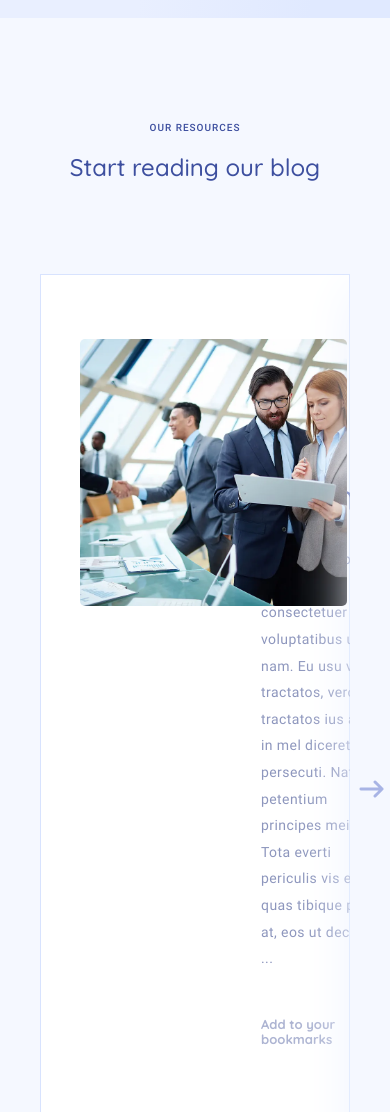
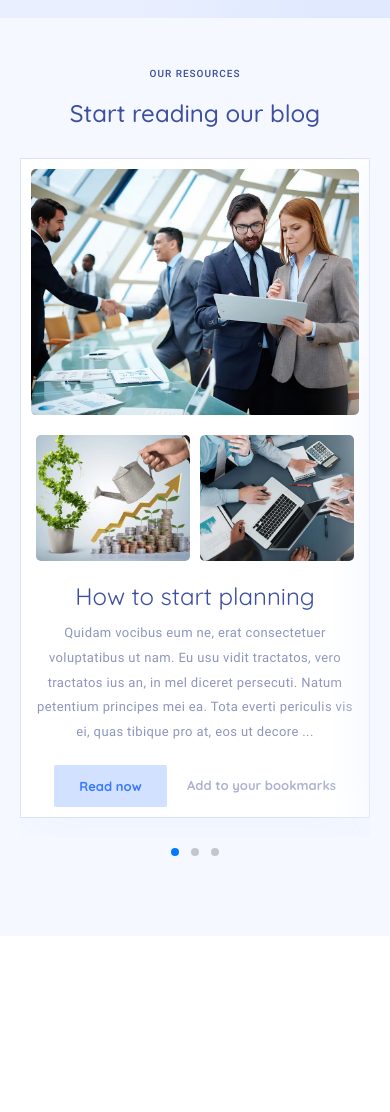
Before and after one commit to andreicritick/productivity, a website: page public/index.html in a window 390 px wide. Shown: the part 3200-4312 px from the top of the page. After the commit the page ends 4136 px from the top, so only its background shows below. Drawn offline with Linux system fonts and the light colour scheme; files whose address does not match are found by name.

Commit message:
Create responsive: - 320px

```diff
--- a/src/scss/sections/blog/blog.scss
+++ b/src/scss/sections/blog/blog.scss
@@ -1,13 +1,24 @@
 .blog {
-    padding: 104px 0 73px;
+    padding: 50px 0; //104 0 73
 	background: $bg;
+
+	@media all and (min-width: $sm) {
+	}
 
 	.container.nav {
 		position: relative;
 	}
 
+	.container.big {
+		padding: 0;
+
+		@media all and (min-width: $m) {
+			padding: 0 20px;
+		}
+	}
+
 	.h3-wrapp {
-		margin-bottom: 92px;
+		margin-bottom: 30px; //mb92
 	}
 
 	.subtitle {
@@ -20,8 +31,9 @@
 
 	.blog-slide {
 		display: flex;
-		padding: 64px 41px 64px 39px;
-		margin-bottom: 109px;
+		flex-direction: column; //row
+		padding: 10px; // 64 41 64 39
+		margin-bottom: 40px; //109
 		background: $white;
 		border: 1px solid #D8E3FE;
 		box-shadow: 0px 15px 50px #EFF4FF;
@@ -29,25 +41,25 @@
 
 	&-gallery {
 		display: flex;
-		flex-direction: column;
+		flex-direction: row; //col
 		justify-content: center;
 		flex-wrap: wrap;
-		width: 50%;
-		margin-right: 67px;
-		max-height: 267px;
+		width: 100%; //50
+		margin-bottom: 20px; //67r
+		max-height: 100%; //267
 	}
 
 	.gallery-item {
-		width: 267px;
-		height: 267px;
+		width: 100%; //267
+		height: 100%; //200px
 		position: relative;
-		margin-right: 13px;
+		margin: 0 0 20px 0; //13r
 
 		&:nth-child( n + 2 ) {
-			width: 126px;
+			width: calc( 50% - 10px); //126
 			height: 126px;
-			margin-right: 0;
-			margin-bottom: 13px;
+			margin-right: 10px;
+			margin-bottom: 0; //13
 
 			.gallery-loup {
 				width: 35px;
@@ -56,7 +68,7 @@
 		}
 
 		&:last-child {
-			margin-bottom: 0;
+			margin: 0; //mb 0
 		}
 	}
 
@@ -89,36 +101,41 @@
 	}
 
 	&-info {
-		width: 50%;
+		width: 100%; //50
 	}
 
 	&-title {
 		font-family: $ff-quick;
 		font-weight: $fw-regular;
-		font-size: $fs-xl;
+		font-size: $fs-lg; //xl
 		line-height: 1.25;
 		color: $headings;
-		margin-bottom: 27px;
+		margin-bottom: 10px; //27
+		text-align: center; //l
 	}
 
 	&-text {
 		font-family: $ff-roboto;
 		font-weight: $fw-regular;
-		font-size: $fs-ss;
+		font-size: $fs-s; //ss
 		line-height: 1.9;
 		letter-spacing: $ls03;
 		color: $plan-text;
-		margin-bottom: 45px;
+		margin-bottom: 20px; //45
+		text-align: center; //l
 	}
 
 	&-buttons {
 		display: flex;
 		align-items: center;
+		justify-content: center;
 	}
 
 	.header-button {
-		margin: 0 41px 0 0;
-		width: 113px;
+		display: block;
+		margin: 0 20px 0 0; // 0 41 0 0
+		width: 113px; //113
+		white-space: nowrap; //
 	}
 
 	&-link {
@@ -129,6 +146,7 @@
 		color: $button-text;
 		text-transform: none;
 		letter-spacing: 0;
+		text-align: center; //
 	}
 
 	.swiper-pagination.blog {
@@ -137,6 +155,7 @@
 	}
 
 	&-navigation-arrow-right, &-navigation-arrow-left {
+		display: none;
 		position: absolute;
 		top: 50%;
 		right: 0;
--- a/src/scss/sections/blog/modal.scss
+++ b/src/scss/sections/blog/modal.scss
@@ -1,5 +1,4 @@
 .modal {
-    // visibility: hidden;
     width: 100%;
     height: 100%;
     position: fixed;
```
Also changed, not shown: public/css/main.min.css.
